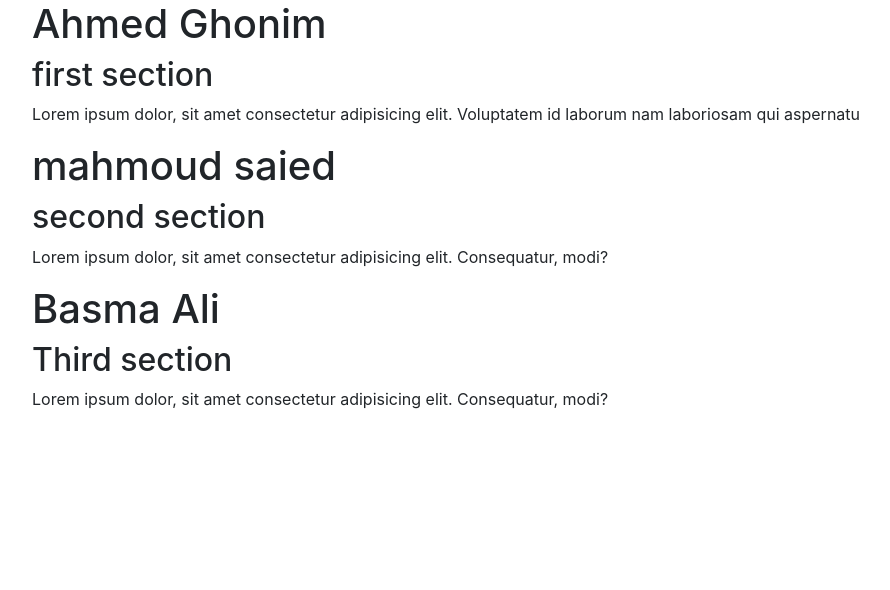
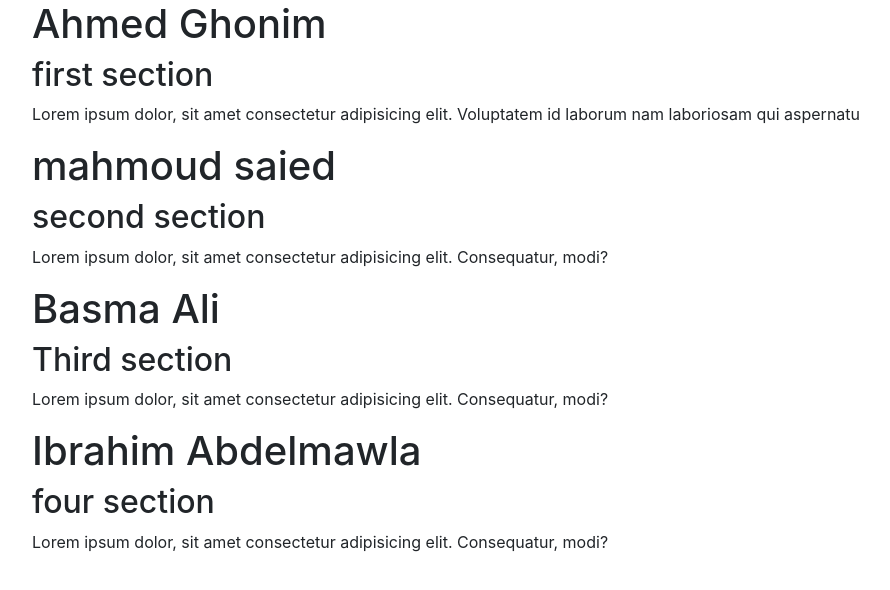
Before and after one commit to ahmedghonim/Final-Project-Rout, a plain HTML site: page index.html in a window 1280 px wide. Shown: the whole page, without its empty margins (53-943 px from the left). Drawn offline with Linux system fonts and the light colour scheme.

Commit message:
Updated filed
Updated filed

```diff
--- a/index.html
+++ b/index.html
@@ -12,6 +12,8 @@
     <meta name="viewport" content="width=device-width, initial-scale=1.0" />
     <title>Document</title>
 </head>
+
+
 
 <body>
     <div class="container">
@@ -29,6 +31,11 @@
         <h2>Third section</h2>
         <p>Lorem ipsum dolor, sit amet consectetur adipisicing elit. Consequatur, modi?</p>
     </div>
+     <div class="container">
+        <h1>Ibrahim Abdelmawla </h1>
+        <h2>four section</h2>
+        <p>Lorem ipsum dolor, sit amet consectetur adipisicing elit. Consequatur, modi?</p>
+    </div>
 </body>
 
 </html>
```
